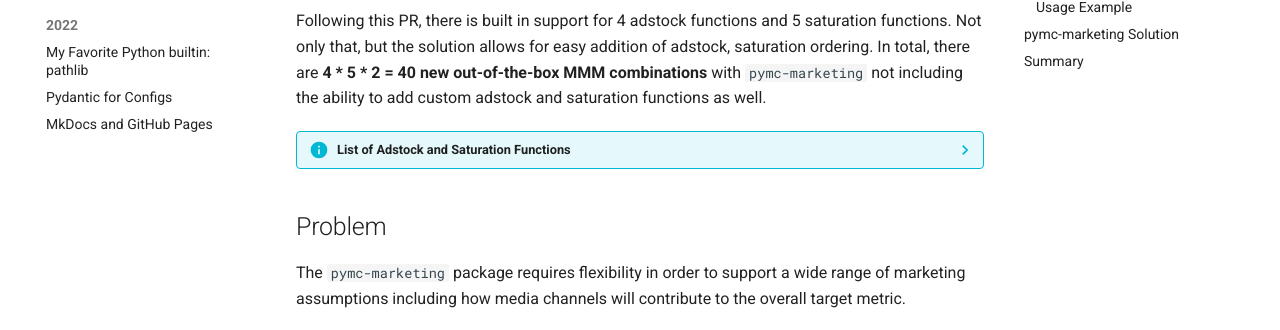
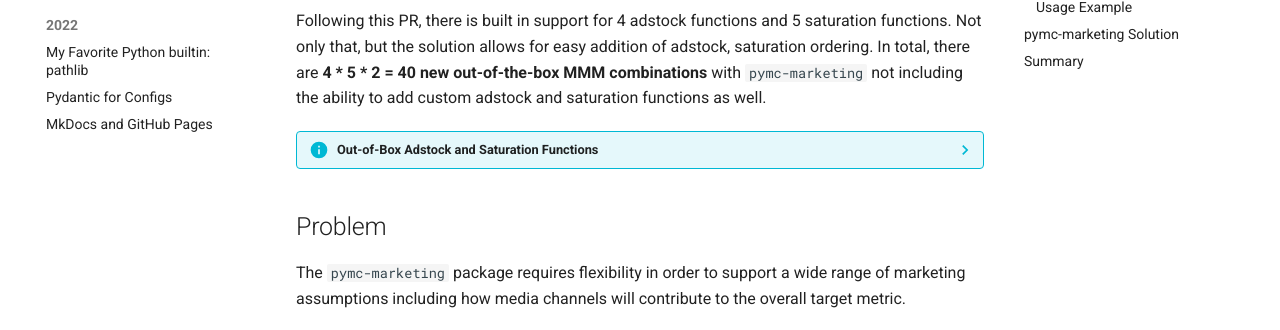
Before and after one commit to williambdean/williambdean.github.io, an MkDocs documentation site: the page built from docs/blog/posts/2024/pymc-marketing-strategy-pattern.md, in a window 1280 px wide and 900 px high. Shown: the part 394-724 px from the top of the window. Built offline with MkDocs 1.6.1 and Material for MkDocs 9.7.7, drawn with Linux system fonts in a browser that asks for light colours; comment, search, counter and statistics services are not loaded.

Commit message:
change to out-of-box

```diff
--- a/docs/blog/posts/2024/pymc-marketing-strategy-pattern.md
+++ b/docs/blog/posts/2024/pymc-marketing-strategy-pattern.md
@@ -25,7 +25,7 @@ of adstock, saturation ordering. In total, there are **4 * 5 * 2 = 40 new
 out-of-the-box MMM combinations** with `pymc-marketing` not including the
 ability to add custom adstock and saturation functions as well.
 
-??? info "List of Adstock and Saturation Functions"
+??? info "Out-of-Box Adstock and Saturation Functions"
 
     **Adstock**
 
```
